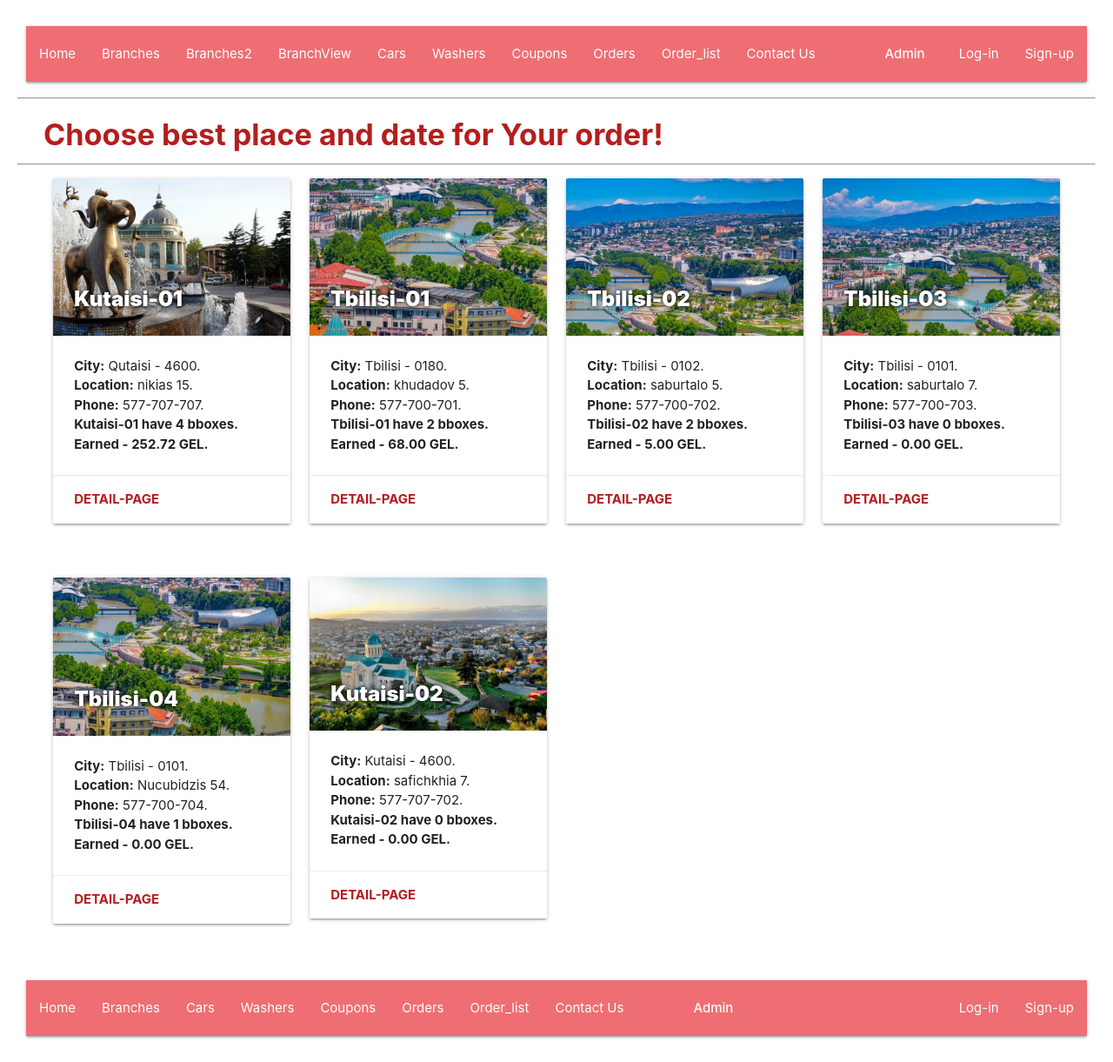
After one commit to Giorgi1971/Car_Wash_Project, a Django app: page /branch_list/ in a window 1280 px wide. The commit adds this page. Shown: the whole page at 87% size. Run offline with Django 3.2, Linux system fonts and the light colour scheme; data comes from the database, SQL or seed files in the repository; both versions use the stored data as it was after the commit.

Commit message:
I straightened the BRANCH page. Three were made

```diff
--- a/car_wash_project/templates/base.html
+++ b/car_wash_project/templates/base.html
@@ -28,10 +28,13 @@
 {% block content %}
 
 {% endblock %}
+
+{% include 'partials/footer.html' %}
+
 </div>
-<script src="{% static 'js/header-responsive.js' %}"></script>
+<!-- <script src="{% static 'js/header-responsive.js' %}"></script> -->
 <script src="https://cdnjs.cloudflare.com/ajax/libs/materialize/1.0.0/js/materialize.min.js"></script>
-<script type="text/javascript" src="js/materialize.min.js"></script>
+<!-- <script type="text/javascript" src="js/materialize.min.js"></script> -->
 
 </body>
 
--- a/car_wash_project/templates/partials/footer.html
+++ b/car_wash_project/templates/partials/footer.html
@@ -16,6 +16,9 @@
         {% if user.is_authenticated %}
         <li style="color: rgb(100,30,30); font-weight: bold; text-shadow: 0 0 3px #ffffff;"><span>{{ user.email }}</span></li>
         <li>
+          <a href="{% url 'user:user_logout' %}">Log-out</a>
+          </li>
+          <li>
           <form action="{% url 'user:user_logout' %}" method="POST">
             {% csrf_token %}
             <div class="row">
--- a/car_wash_project/templates/partials/header.html
+++ b/car_wash_project/templates/partials/header.html
@@ -4,6 +4,8 @@
       <ul id="nav-mobile" class="left hide-on-med-and-down">
         <li><a href="{% url 'wellwash:index' %}">Home</a></li>
         <li><a href="{% url 'wellwash:branch' %}">Branches</a></li>
+        <li><a href="{% url 'wellwash:branch_list' %}">Branches2</a></li>
+        <li><a href="{% url 'wellwash:branch_list_view' %}">BranchView</a></li>
         <li><a href="{% url 'wellwash:car' %}">Cars</a></li>
         <li><a href="{% url 'wellwash:washer' %}">Washers</a></li>
         <li><a href="{% url 'wellwash:coupon' %}">Coupons</a></li>
@@ -20,7 +22,7 @@
             {% csrf_token %}
             <div class="row">
               <div class="col s12">
-                <button class="btn waves-effect waves-light" type="submit" name="action">
+                <button class="btn btn-info" type="submit" name="action">
                   გასვლა
                 </button>
               </div>
--- a/car_wash_project/templates/wellwash/branch_detail.html
+++ b/car_wash_project/templates/wellwash/branch_detail.html
@@ -30,7 +30,6 @@
                     <div class="collapsible-body">
                         <p>Earned: {{ earned_money_week | default_if_none:0 | floatformat:2 }}</p>
                         <p>Count: {{ washed_last_week }}</p>
-
                     </div>
                 </li>
                 <li class="active">
@@ -57,8 +56,6 @@
                 </li>
             </ul>
         </div>
-
-
         <div class="row">
             <form action="." method="post">
                 {% csrf_token %}
--- /dev/null
+++ b/car_wash_project/templates/wellwash/branch_list.html
@@ -0,0 +1,42 @@
+{% extends 'base.html' %}
+{% block content %}
+<hr>
+
+<h4 style="padding: 0 30px; color: rgb(180,30,30); font-weight: bold;"> Choose best place and date for Your order!</h4>
+
+  <hr>
+<div style="padding: 0 30px;">
+
+  <!-- აქედან იწყება მრეცხავების სია სურათებით -->
+{% for branch in branch_list %}
+{% if forloop.counter0|divisibleby:4 %}
+<div class="row">
+{% endif %}
+<div class="col s12 m3 l3">
+  <div class="row">
+    <div class="col s12">
+      <div class="card">
+        <div class="card-image">
+          <img src="{{ branch.image.url }}">
+          <span class="card-title" style="color: white; font-weight: bold; text-shadow: 0px 0px 5px Black;"><b>{{ branch.title }}</b></span>
+        </div>
+        <div class="card-content">
+          <p><b>City:</b> {{ branch.location_id.city }} -  {{ branch.location_id.zip }}.</p>
+          <p><b>Location:</b> {{ branch.location_id.street_address }}.</p>
+          <p><b>Phone:</b> {{ branch.phone_number }}.</p>
+          <p><b>{{ branch.title }} have {{ branch.boxes.count }} bboxes.</b></p>
+          <p><b>Earned - {{ branch.all_price | default_if_none:0 | floatformat:2 }} GEL.</b></p>
+        </div>
+        <div class="card-action">
+          <a href="{% url 'wellwash:branch_detail' branch.pk %}" style="color: rgb(180,30,30); font-weight: bold;">Detail-Page</a>
+        </div>
+      </div>
+    </div>
+  </div>
+</div>
+{% if forloop.counter|divisibleby:4 or forloop.last %}
+</div>
+{% endif %}
+{% endfor %}
+</div>
+{% endblock %}
--- a/car_wash_project/templates/wellwash/cars.html
+++ b/car_wash_project/templates/wellwash/cars.html
@@ -36,7 +36,7 @@
 
 <hr>
 <!-- მანქანების ცხრილი-->
-
+{{mod}}
     <table>
 
         <thead>
--- a/car_wash_project/wellwash/urls.py
+++ b/car_wash_project/wellwash/urls.py
@@ -8,6 +8,8 @@ urlpatterns = [
     path('', index, name='index'),
 
     path('branches/', branch, name='branch'),
+    path('branch_list/', branch_list, name='branch_list'),
+    path('branch_list_view/', BranchListView.as_view(), name='branch_list_view'),
     path('branches/<int:pk>/', branch_detail, name='branch_detail'),
 
     path('washers/', washers_list, name='washer'),
--- a/car_wash_project/wellwash/views.py
+++ b/car_wash_project/wellwash/views.py
@@ -1,4 +1,6 @@
 from decimal import Decimal
+from django.views.generic.list import ListView
+from pyexpat import model
 from typing import Dict, Optional
 from django.core.paginator import Paginator
 from django.shortcuts import render
@@ -17,7 +19,6 @@ from .models import *
 # @TODO: Add Manager Method For Washer Listing
 
 def index(request: WSGIRequest) -> HttpResponse:
-    print('Giorgi')
     # if request.method == 'POST':
     return render(request=request, template_name='wellwash/index.html')
 
@@ -138,12 +139,32 @@ def washer_detail(request: WSGIRequest, pk: int) -> HttpResponse:
     })
 
 
+class BranchListView(ListView):
+    model = Branch
+
+    def get_queryset(self):
+        branch_list = Branch.objects.annotate(
+        all_price=Sum('boxes__orders__my_wash_price')
+        ).order_by('pk')
+        return branch_list
+
+
+def branch_list(request):
+    branches = Branch.objects.annotate(
+        all_price=Sum('boxes__orders__my_wash_price')
+    )
+    context = {'branch_list':branches.order_by('pk'),}
+    return render(request=request, template_name='wellwash/branch_list.html', context=context)
+
+
 def branch(request: WSGIRequest) -> HttpResponse:
+    b_l = Branch.objects.all()
     order_info: Dict[str, Optional[Decimal]] = Branch.objects.annotate(
-        branch_boxes=Count('boxes')
+        branch_boxes=Count('boxes__box_code')
     ).annotate(
         mm=Sum('boxes__orders__my_wash_price')
     )
+    print(type(order_info))
     context = {
         'branches': order_info.order_by('pk'),
     }
@@ -212,6 +233,7 @@ def car(request: WSGIRequest):
     paginator = Paginator(cars_list, 7)  # Show 25 contacts per page.
     page_number = request.GET.get('page')
     page_obj = paginator.get_page(page_number)
+    # mod = cars_list[0].cars_model.label
     context = {
         'page_obj': page_obj,
     }
```
Also changed, not shown: car_wash_project/db.sqlite3, car_wash_project/media/profiles/gio_pw5fW0V.png (added), car_wash_project/templates/p.py (deleted).
